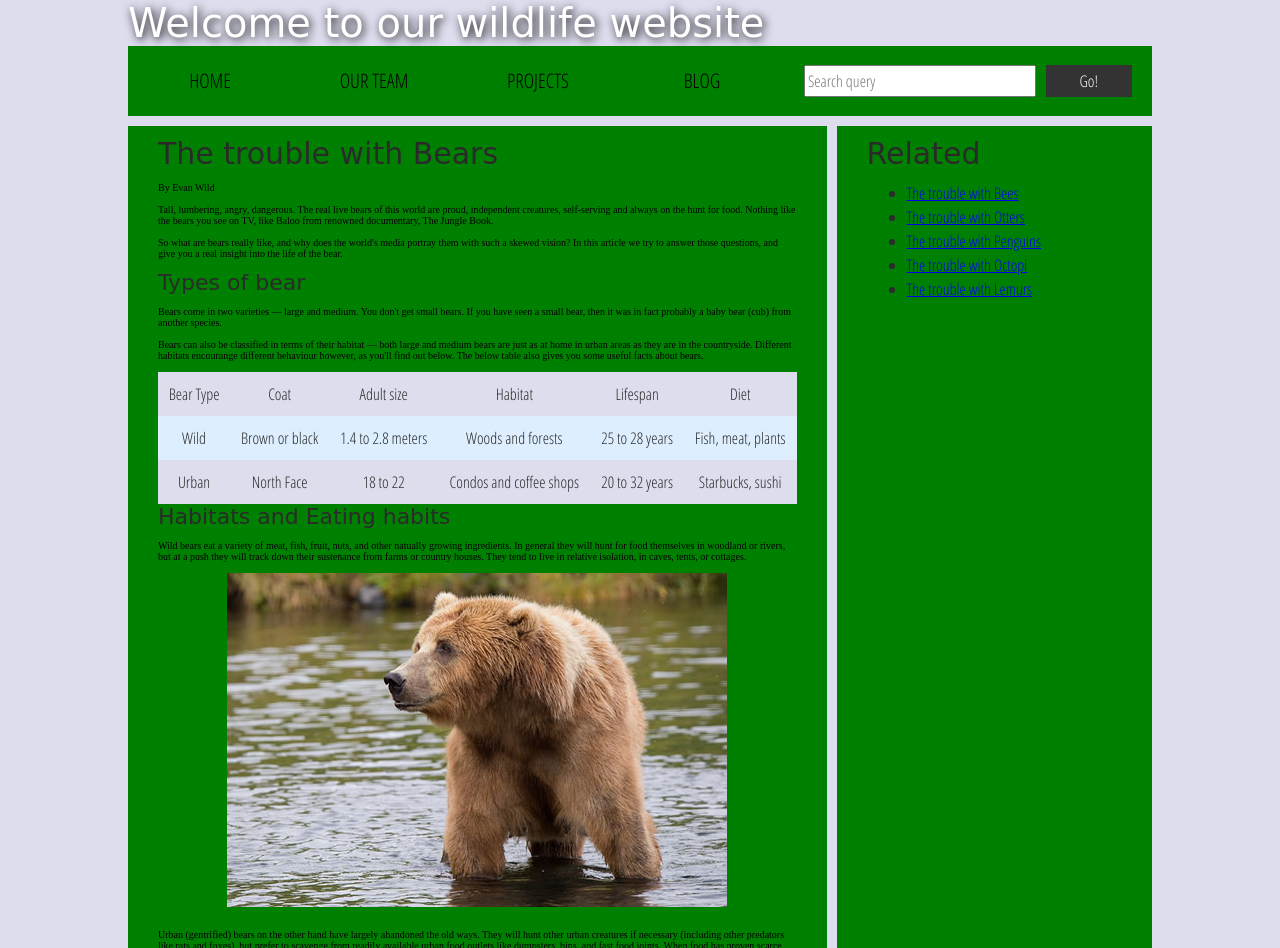
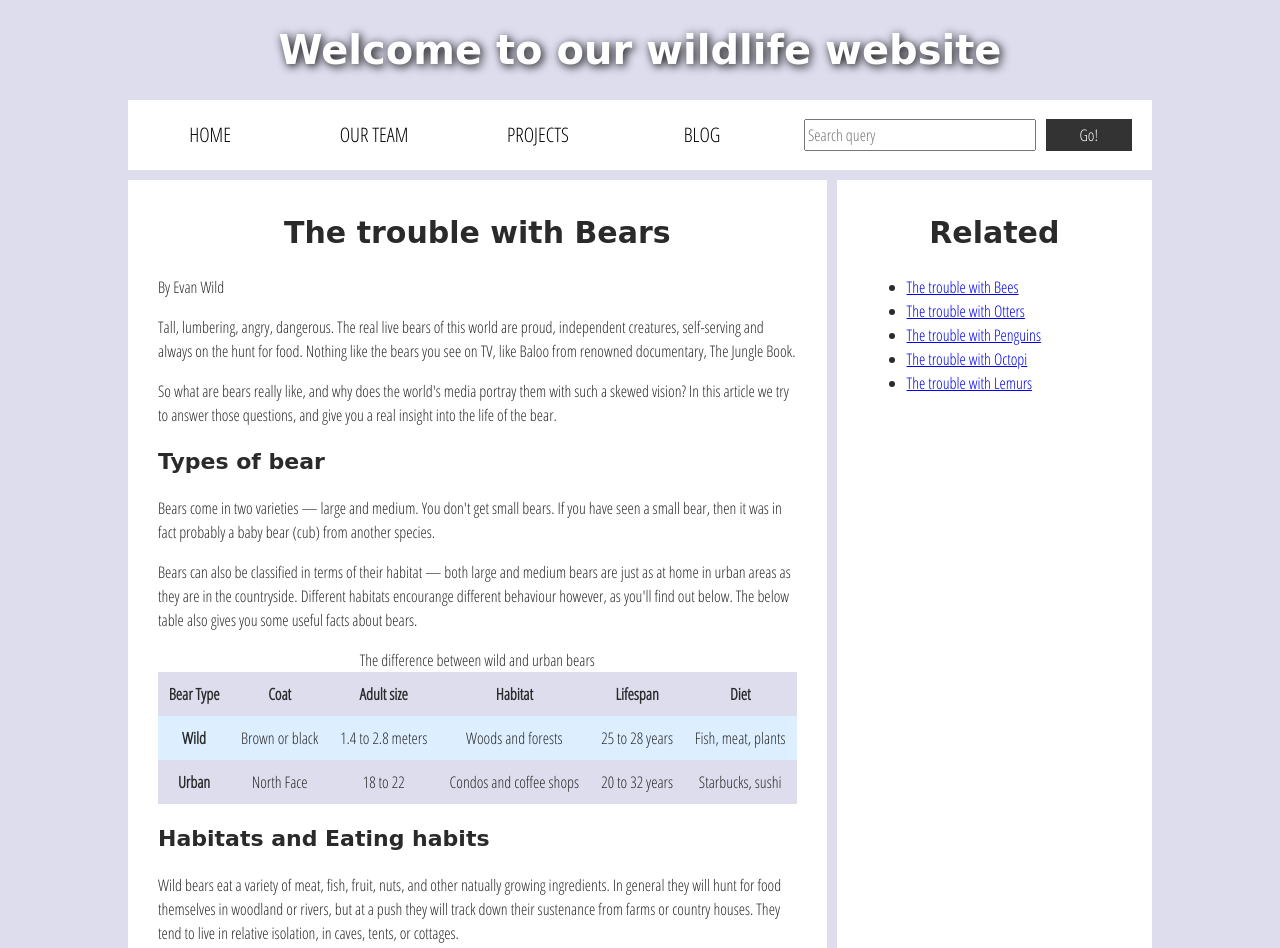
Before and after one commit to HSleidenIAT/imtue-weekopdracht-accessibility-TijsRuigrok, a plain HTML site: page index.html in a window 1280 px wide. Shown: the top 948 px of the page. Drawn offline with Linux system fonts and the light colour scheme; a web font is replaced by a local one.

Commit message:
Add files via upload
opdracht afgerond

```diff
--- a/index.html
+++ b/index.html
@@ -15,10 +15,10 @@
 
   <body>
     <div class="header">
-      <font size="7">Welcome to our wildlife website</font>
+      <h1>Welcome to our wildlife website</h1>
     </div>
 
-    <div class="nav">
+    <nav>
       <ul>
         <li><a href="#">Home</a></li>
         <li><a href="#">Our team</a></li>
@@ -27,41 +27,43 @@
       </ul>
 
       <form class="search">
-        <input type="search" name="q" placeholder="Search query">
+        <input type="search" name="q" placeholder="Search query" aria-label="search throught site content">
         <input type="submit" value="Go!">
       </form>
-    </div>
+    </nav>
 
     <main>
       <article>
-        <font size="6">The trouble with Bears</font>
-        <br><br>
-        By Evan Wild
-        <br><br>
-        Tall, lumbering, angry, dangerous. The real live bears of this world are proud, independent creatures, self-serving and always on the hunt for food. Nothing like the bears you see on TV, like Baloo from renowned documentary, The Jungle Book.
-        <br><br>
-        So what are bears really like, and why does the world's media portray them with such a skewed vision? In this article we try to answer those questions, and give you a real insight into the life of the bear.
-        <br><br>
-        <font size="5">Types of bear</font>
-        <br><br>
-        Bears come in two varieties — large and medium. You don't get small bears. If you have seen a small bear, then it was in fact probably a baby bear (cub) from another species.
-        <br><br>
-        Bears can also be classified in terms of their habitat — both large and medium bears are just as at home in urban areas as they are in the countryside. Different habitats encourange different behaviour however, as you'll find out below. The below table also gives you some useful facts about bears.
-        <br><br>
+
+        <h2 tabindex="0">The trouble with Bears</h2>
+
+        <p>By Evan Wild</p>
+
+        <p>Tall, lumbering, angry, dangerous. The real live bears of this world are proud, independent creatures, self-serving and always on the hunt for food. Nothing like the bears you see on TV, like Baloo from renowned documentary, The Jungle Book.</p>
+
+        <p>So what are bears really like, and why does the world's media portray them with such a skewed vision? In this article we try to answer those questions, and give you a real insight into the life of the bear.</p>
+
+        <h3 tabindex="1">Types of bear</h3>
+
+        <p>Bears come in two varieties — large and medium. You don't get small bears. If you have seen a small bear, then it was in fact probably a baby bear (cub) from another species.</p>
+
+        <p>Bears can also be classified in terms of their habitat — both large and medium bears are just as at home in urban areas as they are in the countryside. Different habitats encourange different behaviour however, as you'll find out below. The below table also gives you some useful facts about bears.</p>
+
         <table>
+          <caption>The difference between wild and urban bears</caption>
           <thead>
             <tr>
-              <td>Bear Type</td>
-              <td>Coat</td>
-              <td>Adult size</td>
-              <td>Habitat</td>
-              <td>Lifespan</td>
-              <td>Diet</td>
+              <th>Bear Type</th>
+              <th>Coat</th>
+              <th>Adult size</th>
+              <th>Habitat</th>
+              <th>Lifespan</th>
+              <th>Diet</th>
             </tr>
           </thead>
           <tbody>
             <tr>
-              <td>Wild</td>
+              <th>Wild</th>
               <td>Brown or black</td>
               <td>1.4 to 2.8 meters</td>
               <td>Woods and forests</td>
@@ -69,7 +71,7 @@
               <td>Fish, meat, plants</td>
             </tr>
             <tr>
-              <td>Urban</td>
+              <th>Urban</th>
               <td>North Face</td>
               <td>18 to 22</td>
               <td>Condos and coffee shops</td>
@@ -79,46 +81,47 @@
           </tbody>
         </table>
 
-        <font size="5">Habitats and Eating habits</font>
-        <br><br>
-        Wild bears eat a variety of meat, fish, fruit, nuts, and other natually growing ingredients. In general they will hunt for food themselves in woodland or rivers, but at a push they will track down their sustenance from farms or country houses. They tend to live in relative isolation, in caves, tents, or cottages.
-        <br><br>
-        <img src="media/wild-bear.jpg">
-        <br><br>
-        Urban (gentrified) bears on the other hand have largely abandoned the old ways. They will hunt other urban creatures if necessary (including other predators like rats and foxes), but prefer to scavenge from readily available urban food outlets like dumpsters, bins, and fast food joints. When food has proven scarce, urban bears have even been known to break into people's kitchens and steal essentials like baked beans, ready meals, and microwave ovens.
-        <br><br>
-        <img src="media/urban-bear.jpg">
-        <br><br>
-        Urban bears will sleep anywhere they can, from bus shelters and parks, to the toilets in McDonalds, to their own apartment.
-        <br><br>
-        <font size="5">Mating rituals</font>
-        <br><br>
-        Bears are romantic creatures by nature, and will naturally look for a mate that they can spend the rest of their lives with. They will woo a potential suitor by making their dwelling look attractive — for example with cave paintings or a bed of reeds in the case of a wild bear, and mood lighting and a Michael Bublé CD in the case of an urban bear.
+        <h3 tabindex="3">Habitats and Eating habits</h3>
+
+        <p>Wild bears eat a variety of meat, fish, fruit, nuts, and other natually growing ingredients. In general they will hunt for food themselves in woodland or rivers, but at a push they will track down their sustenance from farms or country houses. They tend to live in relative isolation, in caves, tents, or cottages.</p>
+
+        <img src="media/wild-bear.jpg" alt="wild bear">
+
+        <p>Urban (gentrified) bears on the other hand have largely abandoned the old ways. They will hunt other urban creatures if necessary (including other predators like rats and foxes), but prefer to scavenge from readily available urban food outlets like dumpsters, bins, and fast food joints. When food has proven scarce, urban bears have even been known to break into people's kitchens and steal essentials like baked beans, ready meals, and microwave ovens.</p>
+
+        <img src="media/urban-bear.jpg" alt="urban bear">
+
+        <p>Urban bears will sleep anywhere they can, from bus shelters and parks, to the toilets in McDonalds, to their own apartment.</p>
+
+        <h3 tabindex="4">Mating rituals</h3>
+
+        <p>Bears are romantic creatures by nature, and will naturally look for a mate that they can spend the rest of their lives with. They will woo a potential suitor by making their dwelling look attractive — for example with cave paintings or a bed of reeds in the case of a wild bear, and mood lighting and a Michael Bublé CD in the case of an urban bear.</p>
 
 
         <aside>
 
-          <font size="5">About the author</font>
-        <br><br>
-          Evan Wild is an unemployed plumber from Doncaster, who has been really "in to" wildlife since childhood. He once went to Chester Zoo on holiday, but got ill after eating a doner kebab.
-        <br><br>
-          He has never seen a bear, but once read a Daily Mail article about them, and thinks they sound cool.
+        <h3 tabindex="5">About the author</h3>
+
+        <p>Evan Wild is an unemployed plumber from Doncaster, who has been really "in to" wildlife since childhood. He once went to Chester Zoo on holiday, but got ill after eating a doner kebab.</p>
+
+        <p>He has never seen a bear, but once read a Daily Mail article about them, and thinks they sound cool.</p>
 
         </aside>
+
         <section class="comments">
-          <div class="show-hide">Show comments</div>
+          <button class="show-hide">Show comments</button>
 
           <div class="comment-wrapper">
 
-            <font size="6">Add comment</font>
+            <h2>Add comment</h2>
 
             <form class="comment-form">
               <div class="flex-pair">
-                Your name:
+                <label for="name">Your name:</label>
                 <input type="text" name="name" id="name" placeholder="Enter your name">
               </div>
               <div class="flex-pair">
-                Your comment:
+                <label for="comment">Your comment:</label>
                 <input type="text" name="comment" id="comment" placeholder="Enter your comment">
               </div>
               <div>
@@ -126,7 +129,7 @@
               </div>
             </form>
 
-            <font size="6">Comments</font>
+            <h2>Comments</h2>
 
             <ul class="comment-container">
 
@@ -145,7 +148,7 @@
       </article>
 
       <div class="secondary">
-        <font size="6">Related</font>
+        <h2>Related</h2>
 
         <ul>
           <li><a href="#">The trouble with Bees</a></li>
@@ -161,7 +164,7 @@
       <p>©Copyright 2050 by nobody. All rights reversed.</p>
     </footer>
 
+  </body>
+
     <script src="main.js"></script>
-
-  </body>
 </html>
--- a/style.css
+++ b/style.css
@@ -18,7 +18,7 @@ body {
 
 /* || typography */
 
-font[size="7"], font[size="6"], font[size="5"] {
+h1, h2, h3 {
   font-family: 'Sonsie One', cursive;
   color: #2a2a2a;
 }
@@ -28,19 +28,19 @@ p, input, li, table, label {
   color: #2a2a2a;
 }
 
-font[size="7"] {
+h1 {
   font-size: 4rem;
   text-align: center;
   color: white;
   text-shadow: 2px 2px 10px black;
 }
 
-font[size="6"] {
+h2 {
   font-size: 3rem;
   text-align: center;
 }
 
-font[size="5"] {
+h3 {
   font-size: 2.2rem;
 }
 
@@ -51,8 +51,8 @@ p, li, table {
 
 /* || header layout */
 
-div[class="nav"], article, footer, .secondary {
-  background-color: green;
+nav, article, footer, .secondary {
+  background-color: #FFFFFF;
 }
 
 article, footer, .secondary {
@@ -63,7 +63,7 @@ article {
   margin-right: 10px;
 }
 
-div[class="nav"] {
+nav {
   height: 50px;
   background-color: ff80ff;
   display: flex;
@@ -71,20 +71,20 @@ div[class="nav"] {
   margin-bottom: 10px;
 }
 
-div[class="nav"] ul {
+nav ul {
   padding: 0;
   list-style-type: none;
   flex: 2;
   display: flex;
 }
 
-div[class="nav"] li {
+nav li {
   display: inline;
   text-align: center;
   flex: 1;
 }
 
-div[class="nav"] a {
+nav a {
   display: inline-block;
   font-size: 2rem;
   text-transform: uppercase;
@@ -92,7 +92,7 @@ div[class="nav"] a {
   color: black;
 }
 
-div[class="nav"] .search {
+nav .search {
   flex: 1;
   display: flex;
   align-items: center;
```
